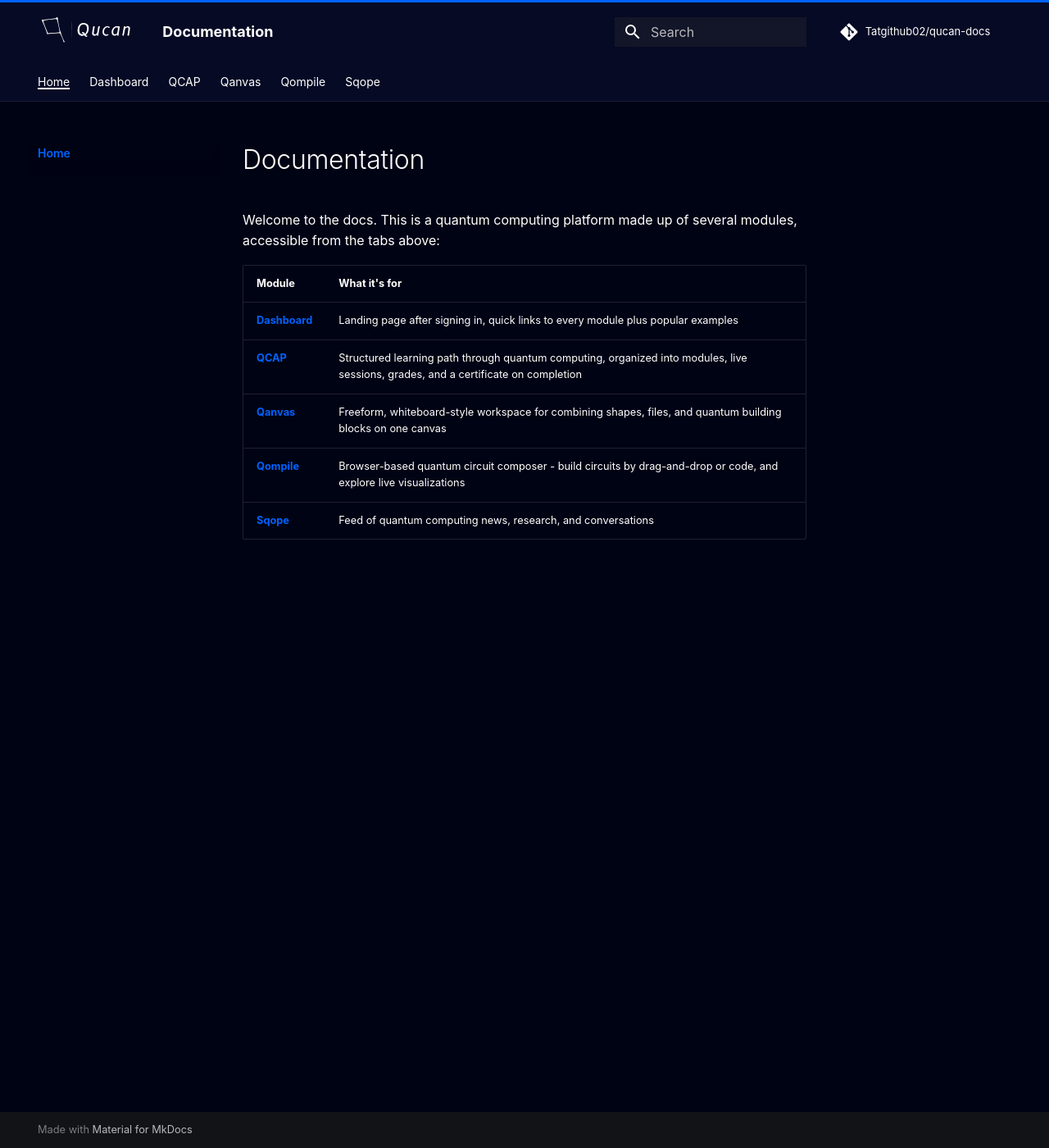
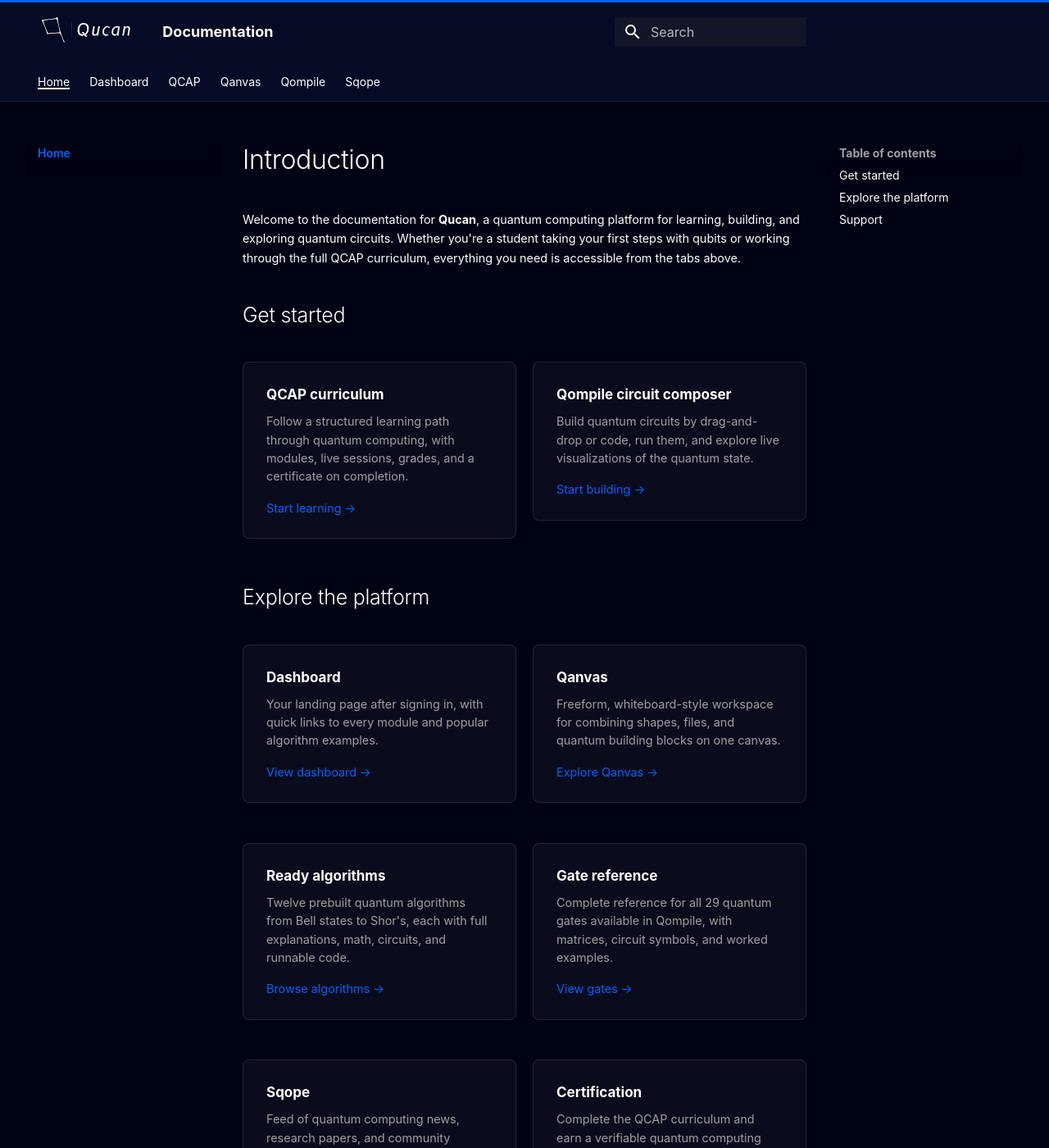
Before and after one commit to Tatgithub02/qucan-docs, an MkDocs documentation site: the page built from docs/index.md, in a window 1280 px wide and 1400 px high. Shown: the whole window at 82% size. Built offline with MkDocs 1.6.1 and Material for MkDocs 9.7.7, drawn with Linux system fonts in a browser that asks for light colours; some web fonts are replaced; comment, search, counter and statistics services are not loaded; some of the changed text lies outside the part shown.

Commit message:
Redesign home page with card grid, hide GitHub header badge, increase content density

```diff
--- a/docs/index.md
+++ b/docs/index.md
@@ -1,11 +1,81 @@
-# Documentation
+# Introduction
 
-Welcome to the docs. This is a quantum computing platform made up of several modules, accessible from the tabs above:
+Welcome to the documentation for **Qucan**, a quantum computing platform for learning, building, and exploring quantum circuits. Whether you're a student taking your first steps with qubits or working through the full QCAP curriculum, everything you need is accessible from the tabs above.
 
-| Module | What it's for |
-|---|---|
-| **[Dashboard](dashboard/index.md)** | Landing page after signing in, quick links to every module plus popular examples |
-| **[QCAP](qcap/index.md)** | Structured learning path through quantum computing, organized into modules, live sessions, grades, and a certificate on completion |
-| **[Qanvas](qanvas/index.md)** | Freeform, whiteboard-style workspace for combining shapes, files, and quantum building blocks on one canvas |
-| **[Qompile](qompile/index.md)** | Browser-based quantum circuit composer - build circuits by drag-and-drop or code, and explore live visualizations |
-| **[Sqope](sqope/index.md)** | Feed of quantum computing news, research, and conversations |
+## Get started
+
+<div class="card-grid" markdown>
+
+<a class="card" href="qcap/index.md">
+<strong>QCAP curriculum</strong>
+<span>Follow a structured learning path through quantum computing, with modules, live sessions, grades, and a certificate on completion.</span>
+<span class="card-action">Start learning &rarr;</span>
+</a>
+
+<a class="card" href="qompile/index.md">
+<strong>Qompile circuit composer</strong>
+<span>Build quantum circuits by drag-and-drop or code, run them, and explore live visualizations of the quantum state.</span>
+<span class="card-action">Start building &rarr;</span>
+</a>
+
+</div>
+
+## Explore the platform
+
+<div class="card-grid" markdown>
+
+<a class="card" href="dashboard/index.md">
+<strong>Dashboard</strong>
+<span>Your landing page after signing in, with quick links to every module and popular algorithm examples.</span>
+<span class="card-action">View dashboard &rarr;</span>
+</a>
+
+<a class="card" href="qanvas/index.md">
+<strong>Qanvas</strong>
+<span>Freeform, whiteboard-style workspace for combining shapes, files, and quantum building blocks on one canvas.</span>
+<span class="card-action">Explore Qanvas &rarr;</span>
+</a>
+
+<a class="card" href="qompile/algorithms/overview.md">
+<strong>Ready algorithms</strong>
+<span>Twelve prebuilt quantum algorithms from Bell states to Shor's, each with full explanations, math, circuits, and runnable code.</span>
+<span class="card-action">Browse algorithms &rarr;</span>
+</a>
+
+<a class="card" href="qompile/gates/index.md">
+<strong>Gate reference</strong>
+<span>Complete reference for all 29 quantum gates available in Qompile, with matrices, circuit symbols, and worked examples.</span>
+<span class="card-action">View gates &rarr;</span>
+</a>
+
+<a class="card" href="sqope/index.md">
+<strong>Sqope</strong>
+<span>Feed of quantum computing news, research papers, and community conversations.</span>
+<span class="card-action">Read the feed &rarr;</span>
+</a>
+
+<a class="card" href="qcap/tour/certificate.md">
+<strong>Certification</strong>
+<span>Complete the QCAP curriculum and earn a verifiable quantum computing certificate.</span>
+<span class="card-action">Learn about certificates &rarr;</span>
+</a>
+
+</div>
+
+## Support
+
+<div class="card-grid" markdown>
+
+<a class="card" href="https://github.com/Tatgithub02/qucan-docs/issues/new">
+<strong>Report an issue</strong>
+<span>Found a bug, typo, or want to request new content? Open an issue on GitHub.</span>
+<span class="card-action">Open an issue &rarr;</span>
+</a>
+
+<a class="card" href="qompile/help.md">
+<strong>Help</strong>
+<span>Troubleshooting tips, FAQs, and contact information for the Qucan team.</span>
+<span class="card-action">Get help &rarr;</span>
+</a>
+
+</div>
--- a/docs/stylesheets/extra.css
+++ b/docs/stylesheets/extra.css
@@ -174,6 +174,84 @@
   color: #ffffff;
 }
 
+/* Hide the GitHub repo badge from the header - keeps edit_uri working on pages */
+.md-source {
+  display: none;
+}
+
+/* Tighter typography: B612 at Material's default size feels zoomed in;
+   scale it down so more content fits per screen (closer to IBM-style density) */
+.md-typeset {
+  font-size: 0.72rem;
+  line-height: 1.65;
+}
+
+.md-typeset h1 {
+  font-size: 1.6rem;
+}
+
+.md-typeset h2 {
+  font-size: 1.25rem;
+}
+
+.md-typeset h3 {
+  font-size: 1.05rem;
+}
+
+/* Brighter search icon so it stands out */
+.md-search__icon {
+  color: rgba(255, 255, 255, 0.7);
+}
+
+.md-search__icon:hover {
+  color: #ffffff;
+}
+
+/* Home-page card grid */
+.card-grid {
+  display: grid;
+  grid-template-columns: repeat(auto-fill, minmax(16rem, 1fr));
+  gap: 1rem;
+  margin: 1.25rem 0 2rem;
+}
+
+.card-grid a.card {
+  display: block;
+  padding: 1.25rem 1.4rem;
+  background: rgba(255, 255, 255, 0.04);
+  border: 1px solid rgba(255, 255, 255, 0.1);
+  border-radius: 8px;
+  color: #ffffff;
+  text-decoration: none;
+  transition: border-color 0.2s, background 0.2s;
+}
+
+.card-grid a.card:hover {
+  border-color: var(--qucan-accent);
+  background: rgba(255, 255, 255, 0.07);
+}
+
+.card-grid a.card strong {
+  display: block;
+  font-size: 0.85rem;
+  margin-bottom: 0.4rem;
+  color: #ffffff;
+}
+
+.card-grid a.card span {
+  display: block;
+  font-size: 0.72rem;
+  color: var(--qucan-grey);
+  line-height: 1.55;
+}
+
+.card-grid a.card .card-action {
+  display: block;
+  margin-top: 0.8rem;
+  font-size: 0.72rem;
+  color: var(--qucan-accent);
+}
+
 /* Gate reference: the small tile image cropped from the real Operations catalog */
 .md-typeset img.gate-tile {
   display: block;
```
